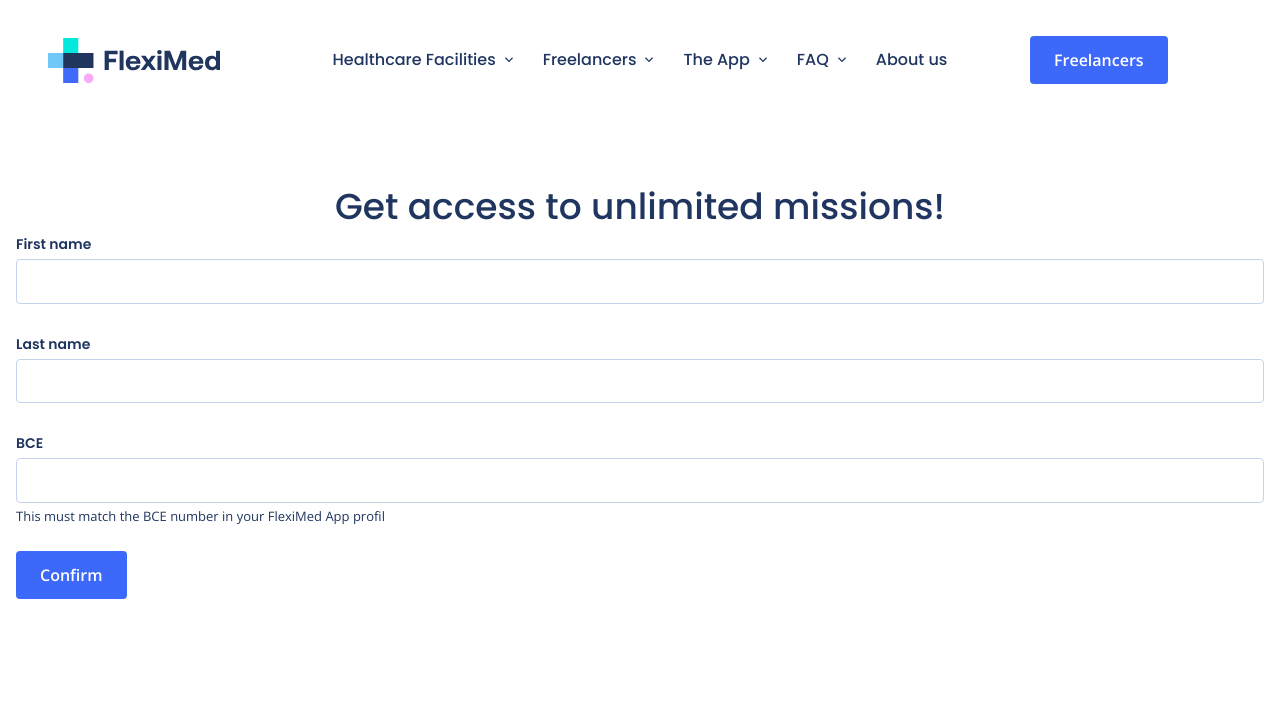
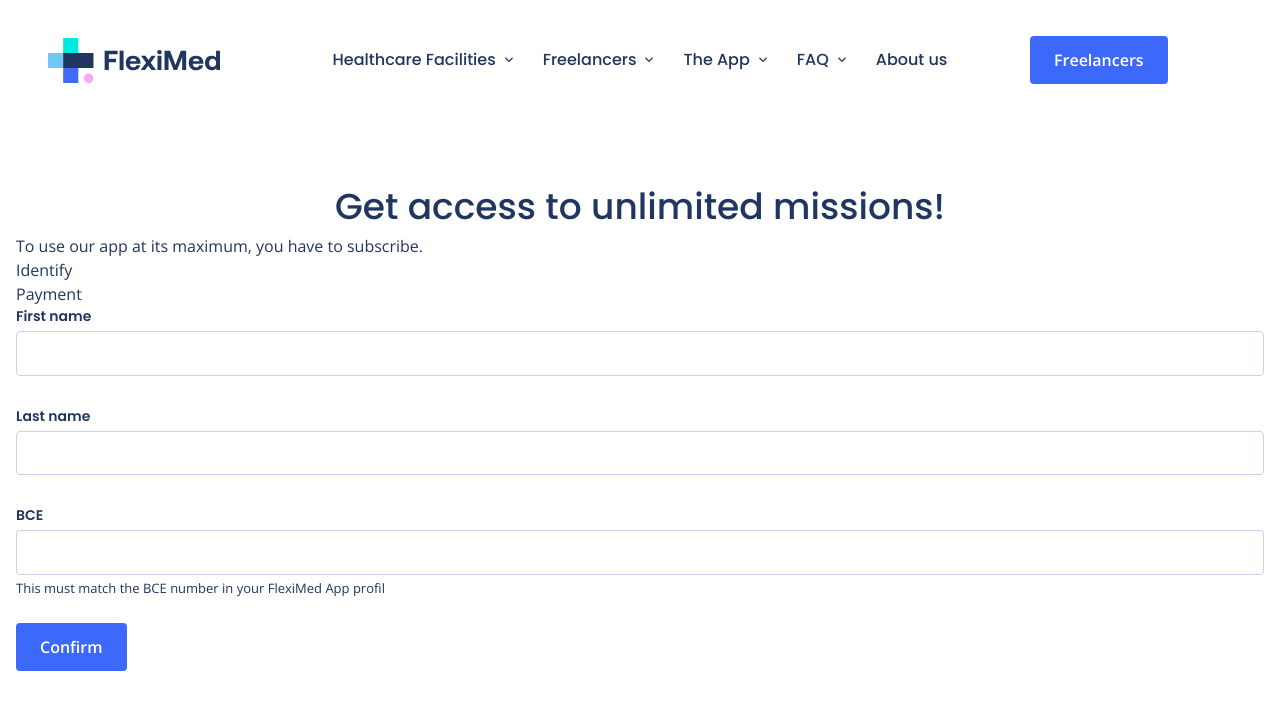
Before and after one commit to WandoCode/my-saas, a Next.js app: page /freelancer/work-with-us in a window 1280 px wide. Shown: the top 710 px of the page. Built offline with nearby package versions, Linux system fonts and the light colour scheme.

Commit message:
Extract identification form into a FormStepOne. Build structure to show multiple forms in the same page.

```diff
--- /dev/null
+++ b/src/app/freelancer/work-with-us/FormStepOne.tsx
@@ -0,0 +1,78 @@
+import { Button, Input } from '@/app/components'
+import { showError } from '@/app/utils'
+import { Form, Formik } from 'formik'
+import { object, string } from 'yup'
+
+interface FormStepOneProps {
+  showNextStep: () => void
+}
+
+function FormStepOne({ showNextStep }: FormStepOneProps) {
+  const initialValues = {
+    lastName: '',
+    firstName: '',
+    BCE: '',
+  }
+
+  const handleSubmit = async (values: any) => {
+    const rep = await new Promise((r) => setTimeout(r, 1500))
+    console.log(rep)
+
+    showNextStep()
+  }
+
+  return (
+    <Formik
+      initialValues={initialValues}
+      validationSchema={validationSchema}
+      onSubmit={handleSubmit}
+    >
+      {({ isSubmitting, errors, touched }) => (
+        <Form>
+          <Input
+            name="firstName"
+            type="text"
+            isError={showError(errors.firstName, touched.firstName)}
+          >
+            First name
+          </Input>
+          <Input
+            name="lastName"
+            type="text"
+            isError={errors.lastName !== undefined && touched.lastName}
+          >
+            Last name
+          </Input>
+          <Input
+            name="BCE"
+            type="text"
+            infos="This must match the BCE number in your FlexiMed App profil"
+            isError={errors.BCE !== undefined && touched.BCE}
+          >
+            BCE
+          </Input>
+
+          <Button type="submit" disabled={isSubmitting}>
+            Confirm
+          </Button>
+        </Form>
+      )}
+    </Formik>
+  )
+}
+
+export { FormStepOne }
+
+const validationSchema = object({
+  firstName: string()
+    .max(15, 'Must be 15 characters or less')
+    .required('Required'),
+  lastName: string()
+    .max(20, 'Must be 20 characters or less')
+    .required('Required'),
+  BCE: string()
+    .max(8, 'Must be 8 numbers')
+    .min(8, 'Must be 8 numbers')
+    .matches(/[0-9]{8,9}/i, 'Invalid BCE number')
+    .required('Required'),
+})
--- a/src/app/freelancer/work-with-us/page.tsx
+++ b/src/app/freelancer/work-with-us/page.tsx
@@ -4,19 +4,13 @@ import { Button, Input } from '@/app/components'
 import { Form, Formik } from 'formik'
 import { useState } from 'react'
 import { object, string } from 'yup'
+import { FormStepOne } from './FormStepOne'
 
 function WorkWithUs() {
-  const initialValues = {
-    lastName: '',
-    firstName: '',
-    BCE: '',
-  }
-  // const [currentFormStep, setCurrentFormStep] = useState<number>(0)
+  const [currentFormStep, setCurrentFormStep] = useState<number>(0)
 
-  const handleSubmit = async (values: any) => {
-    const rep = await new Promise((r) => setTimeout(r, 1500))
-    console.log(rep)
-    alert(values)
+  const onShowNextStep = () => {
+    setCurrentFormStep((curr) => curr + 1)
   }
 
   return (
@@ -25,67 +19,16 @@ function WorkWithUs() {
         <h1 className="heading h1 h1--small">
           Get access to unlimited missions!
         </h1>
-        {/* <p>To use our app at its maximum, you have to subscribe.</p>
+        <p>To use our app at its maximum, you have to subscribe.</p>
         <div className="form-steps">
           <div className="form-step">Identify</div>
           <div className="form-step">Payment</div>
-        </div> */}
-        <Formik
-          initialValues={initialValues}
-          validationSchema={validationSchema}
-          onSubmit={handleSubmit}
-        >
-          {({ isSubmitting, errors, touched }) => (
-            <Form>
-              <Input
-                name="firstName"
-                type="text"
-                isError={showError(errors.firstName, touched.firstName)}
-              >
-                First name
-              </Input>
-              <Input
-                name="lastName"
-                type="text"
-                isError={errors.lastName !== undefined && touched.lastName}
-              >
-                Last name
-              </Input>
-              <Input
-                name="BCE"
-                type="text"
-                infos="This must match the BCE number in your FlexiMed App profil"
-                isError={errors.BCE !== undefined && touched.BCE}
-              >
-                BCE
-              </Input>
-
-              <Button type="submit" disabled={isSubmitting}>
-                Confirm
-              </Button>
-            </Form>
-          )}
-        </Formik>
+        </div>
+        {currentFormStep === 0 && <FormStepOne showNextStep={onShowNextStep} />}
+        {currentFormStep === 1 && <p>test</p>}
       </section>
     </div>
   )
 }
 
 export default WorkWithUs
-
-const showError = (error?: string, touched?: boolean) =>
-  error !== undefined && touched
-
-const validationSchema = object({
-  firstName: string()
-    .max(15, 'Must be 15 characters or less')
-    .required('Required'),
-  lastName: string()
-    .max(20, 'Must be 20 characters or less')
-    .required('Required'),
-  BCE: string()
-    .max(8, 'Must be 8 numbers')
-    .min(8, 'Must be 8 numbers')
-    .matches(/[0-9]{8,9}/i, 'Invalid BCE number')
-    .required('Required'),
-})
--- /dev/null
+++ b/src/app/utils/boolean.tsx
@@ -0,0 +1,4 @@
+const showError = (error?: string, touched?: boolean) =>
+  error !== undefined && touched
+
+export { showError }
--- a/src/app/utils/index.tsx
+++ b/src/app/utils/index.tsx
@@ -1,2 +1,3 @@
 export { activeScroll, desactiveScroll } from './DOM'
 export { reactNodeToString } from './string'
+export { showError } from './boolean'
```
